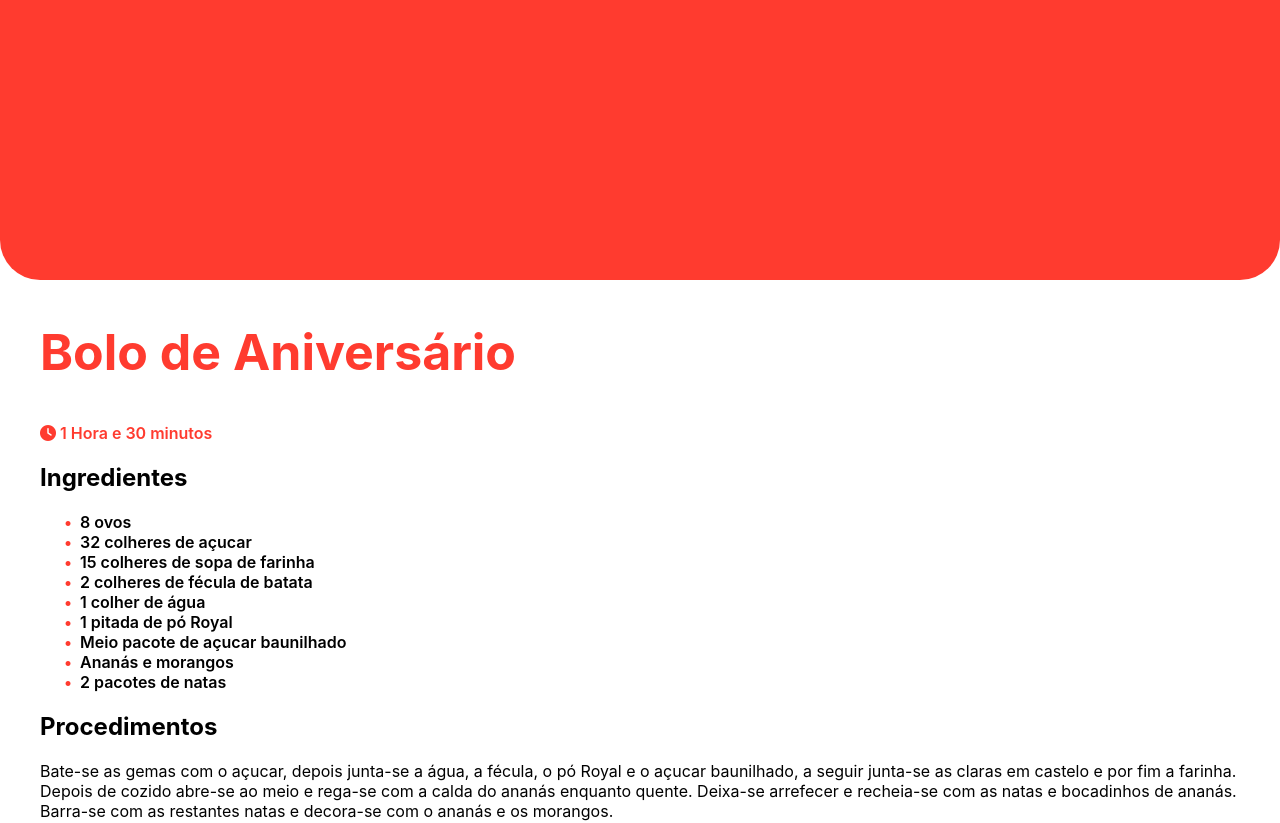
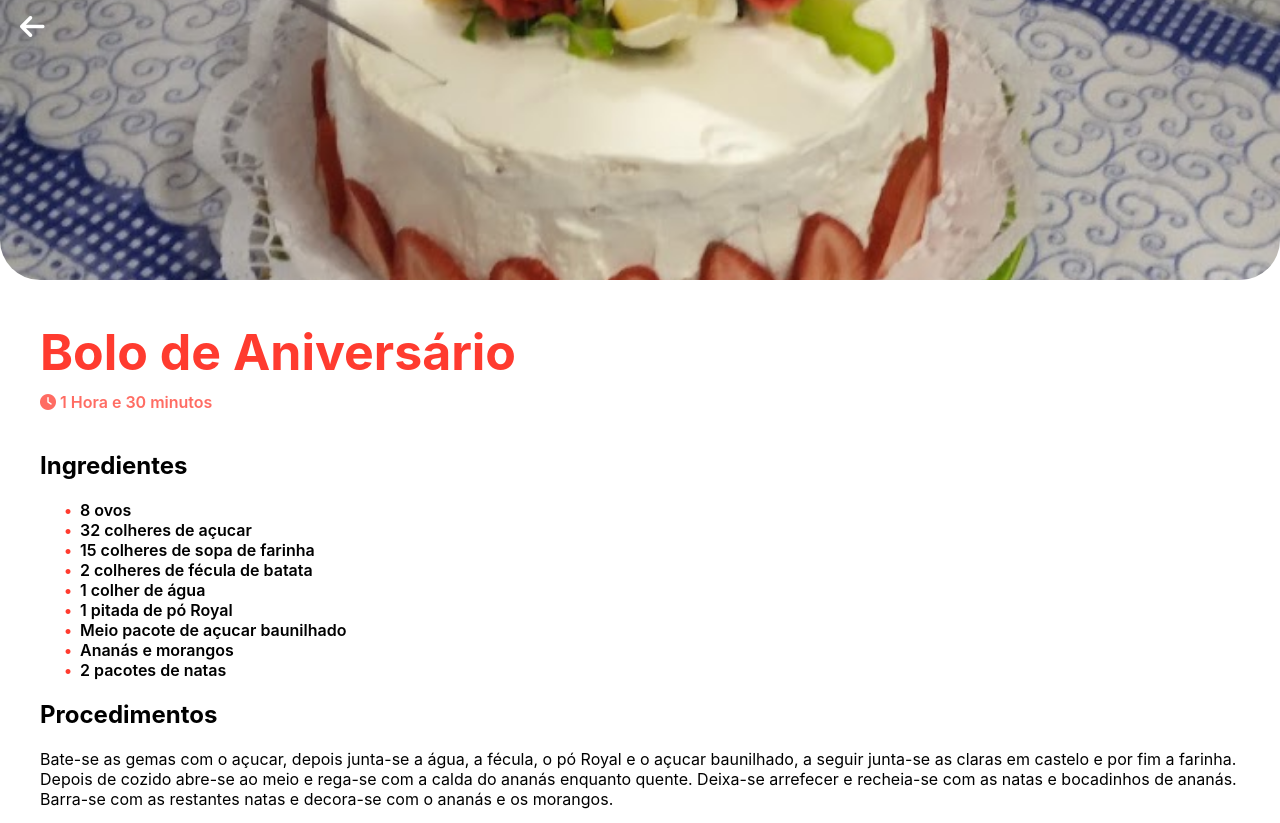
Before and after one commit to MarioPonte/DataComida, a Next.js app: page /recipes in a window 1280 px wide. Shown: the top 823 px of the page. Built offline with nearby package versions, Linux system fonts and the light colour scheme.

Commit message:
creating styles and print button

```diff
--- a/pages/recipes.jsx
+++ b/pages/recipes.jsx
@@ -3,48 +3,7 @@ import {CopyToClipboard} from 'react-copy-to-clipboard';
 import styled from "styled-components";
 import Head from "next/head";
 import Script from "next/script";
-
-const RecipesStyle = styled.div`
-    .recipe{
-        margin: 40px;
-    }
-
-    .recipesBanner{
-        background-color: #FF3B2F;
-        height: 280px;
-        border-radius: 0px 0px 40px 40px;
-    }
-
-    .recipeTitle{
-        font-size: 50px;
-        color: #FF3B2F;
-    }
-
-    .recipeTime{
-        color: #FF3B2F;
-        font-weight: 600;
-    }
-
-    .receiptButtons{
-        color: #FF3B2F;
-        margin: 20px;
-        font-size: 20px;
-        font-weight: 600;
-    }
-
-    ul {
-        list-style: none
-    }
-    li::before {
-        content: "•"; color: #FF3B2F;;
-        display: inline-block; width: 1em;
-        margin-left: -1em
-    }
-
-    .ingredientsList{
-        font-weight: 600;
-    }
-`;
+import { RecipesStyle } from '../src/components/Recipes';
 
 export default function Recipes(){
     return (
@@ -55,9 +14,11 @@ export default function Recipes(){
             <Script src="https://kit.fontawesome.com/af5e23e73e.js" />
             <script src="/copyRecipe.js" defer />
             <RecipesStyle>
-                <section className="recipesBanner"></section>
+                <section className="recipesBanner">
+                    <a className="backBtn" href="/"><i className="fa-solid fa-arrow-left"></i></a>
+                </section>
                 <section className="recipe">
-                    <h1 id="recTitle" className="recipeTitle">Bolo de Aniversário</h1>
+                    <h1 className="recipeTitle">Bolo de Aniversário</h1>
                     <span className="recipeTime"><i className="fa-solid fa-clock"></i> 1 Hora e 30 minutos</span>
                     <h2 className="ingredientsTitle">Ingredientes</h2>
                     <ul className="ingredientsList">
@@ -71,17 +32,16 @@ export default function Recipes(){
                         <li>Ananás e morangos</li>
                         <li>2 pacotes de natas</li>
                     </ul>
-                    <h2>Procedimentos</h2>
-                    <p>
+                    <h2 className="recDetailsTitle">Procedimentos</h2>
+                    <p className="recDetails">
                         Bate-se as gemas com o açucar, depois junta-se a água, a fécula, o pó Royal e o açucar baunilhado,
                         a seguir junta-se as claras em castelo e por fim a farinha. Depois de cozido abre-se ao meio e rega-se
                         com a calda do ananás enquanto quente. Deixa-se arrefecer e recheia-se com as natas e bocadinhos de ananás.
                         Barra-se com as restantes natas e decora-se com o ananás e os morangos.
                     </p>
                     <div>
-                        <p id="teste">Teste cópia</p>
                         <button id="copyBtn" className="copyButton receiptButtons"><i className="fa-solid fa-print"></i> Copiar Receita</button>
-                        <a className="receiptButtons" href="/"><i className="fa-solid fa-print"></i> Imprimir Receita</a>
+                        <button className="receiptButtons" onClick={() => {window.print()}}><i className="fa-solid fa-print"></i> Imprimir Receita</button>
                     </div>
                 </section>
             </RecipesStyle>
--- a/public/copyRecipe.js
+++ b/public/copyRecipe.js
@@ -2,6 +2,8 @@
 let recipeTitle = document.querySelector(".recipeTitle");
 let ingredientsTitle = document.querySelector(".ingredientsTitle");
 let ingredientsList = document.getElementsByTagName('li');
+let recDetailsTitle = document.querySelector(".recDetailsTitle");
+let recDetails = document.querySelector(".recDetails");
 
 let copyButton = document.querySelector(".copyButton");
 
@@ -13,5 +15,5 @@ Array.from(ingredientsList).forEach(element => { allIngredients += element.inner
 document.getElementById("copyBtn").addEventListener("click", copyText)
 
 function copyText(e){
-    navigator.clipboard.writeText(recipeTitle.innerText + "\n\n" + ingredientsTitle.innerText + ":\n" + allIngredients);
+    navigator.clipboard.writeText(recipeTitle.innerText + "\n\n" + ingredientsTitle.innerText + ":\n" + allIngredients + "\n" + recDetailsTitle.innerText + ":\n" + recDetails.innerText);
 }
--- /dev/null
+++ b/src/components/Recipes.js
@@ -0,0 +1,70 @@
+import styled from "styled-components";
+
+export const RecipesStyle = styled.div`
+    .recipe{
+        margin: 40px;
+    }
+
+    .recipesBanner{
+        height: 280px;
+        border-radius: 0px 0px 40px 40px;
+
+        background: url('images/food/boloAnos.jpg') center center;
+        -webkit-background-size: cover;
+        -moz-background-size: cover;
+        -o-background-size: cover;
+        background-size: cover;
+    }
+
+    .backBtn{
+        color: white;
+        font-size: 28px;
+        margin: 10px 0px 0px 20px;
+        display: inline-block;
+    }
+
+    .recipeTitle{
+        font-size: 50px;
+        color: #FF3B2F;
+        margin-bottom: 10px;
+    }
+
+    .recipeTime{
+        color: #FF3B2F;
+        font-weight: 600;
+        opacity: 0.75;
+        margin-bottom: 20px;
+        display: inline-block;
+    }
+
+    .receiptButtons{
+        color: #FF3B2F;
+        background-color: white;
+        padding: 8px;
+        margin: 20px;
+        font-size: 20px;
+        font-weight: 600;
+        border: 2px solid #FF3B2F;
+        border-radius: 10px;
+        cursor: pointer;
+        transition: 0.2s;
+    }
+
+    .receiptButtons:hover{
+        color: white;
+        background-color: #FF3B2F;
+    }
+
+    ul {
+        list-style: none
+    }
+    li::before {
+        content: "•"; color: #FF3B2F;;
+        display: inline-block; width: 1em;
+        margin-left: -1em
+    }
+
+    .ingredientsList{
+        font-weight: 600;
+    }
+`;
```
